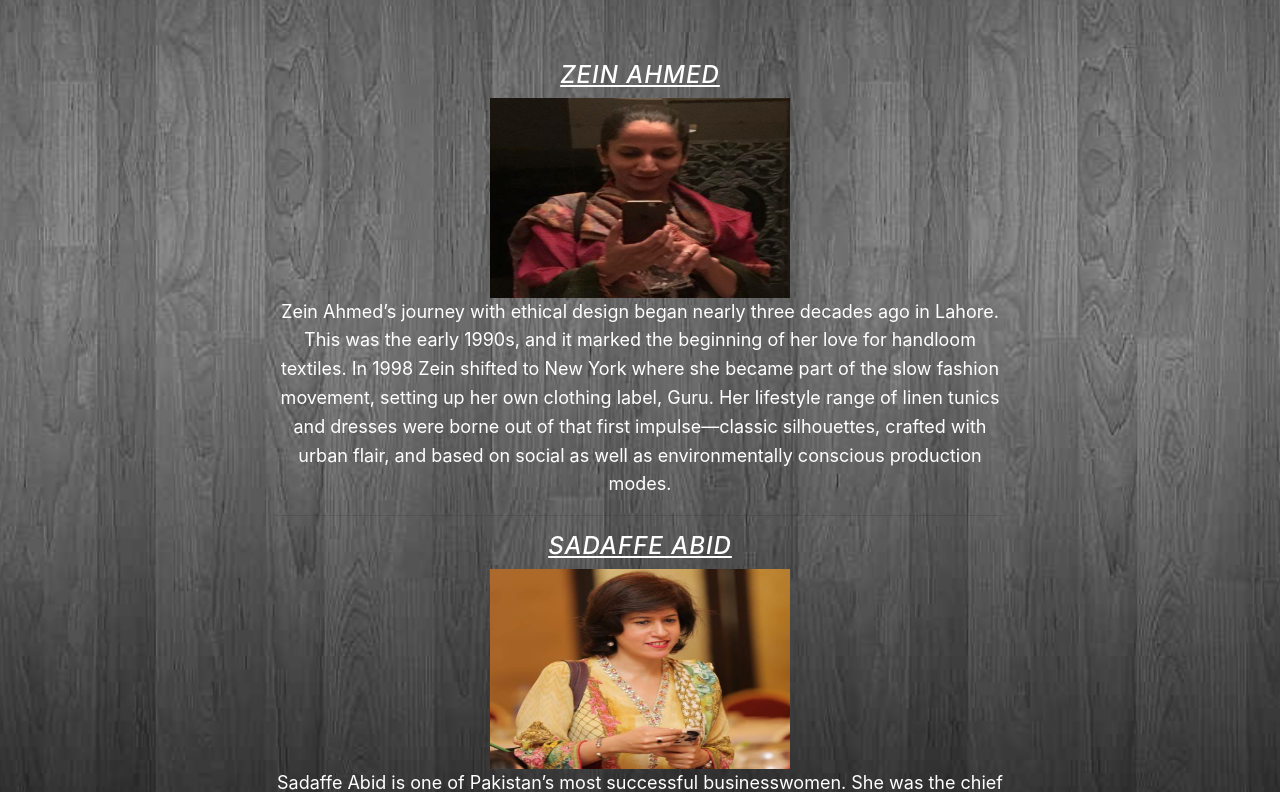
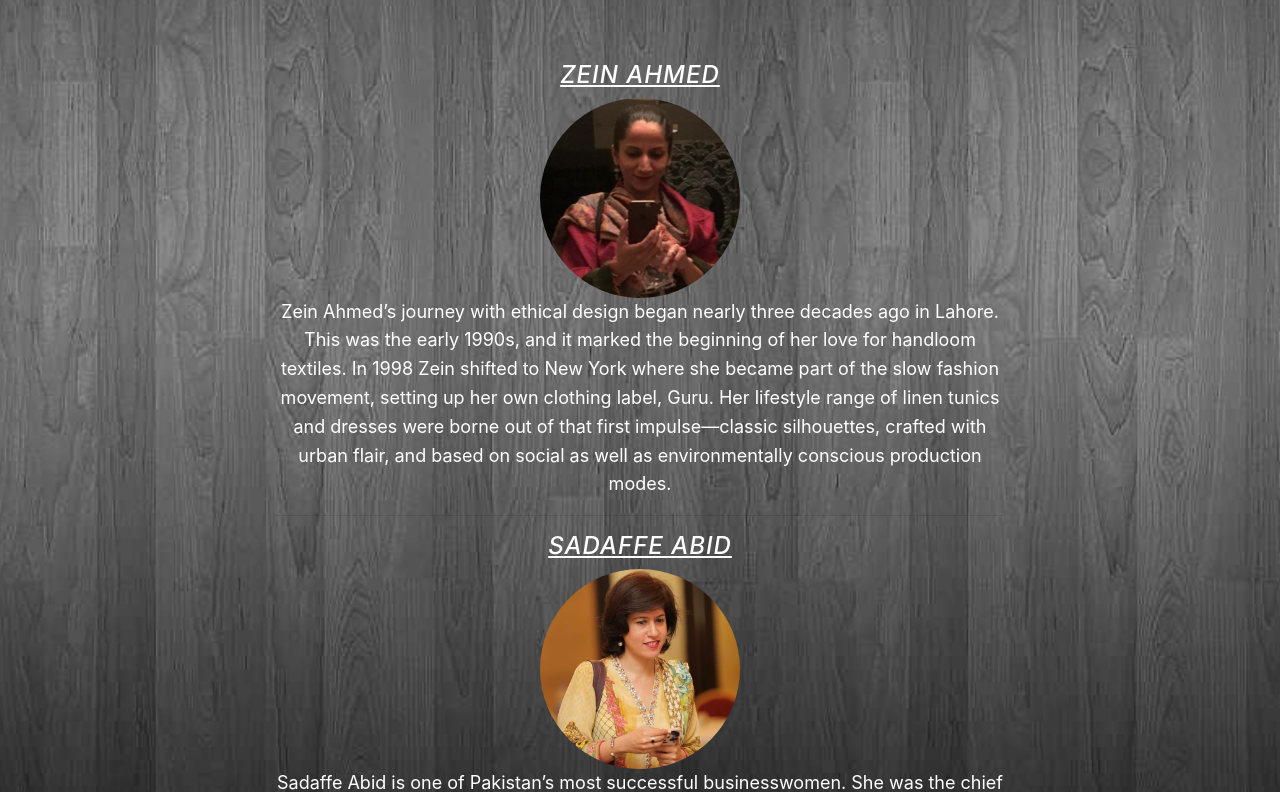
Before and after one commit to Chem-e/making-life-matter, a website with bundled scripts: page index.html in a window 1280 px wide. Shown: the part 1111-1903 px from the top of the page. Built offline with nearby package versions, Linux system fonts and the light colour scheme.

Commit message:
fourth commit

```diff
--- a/css/alter.css
+++ b/css/alter.css
@@ -6,12 +6,19 @@
   text-align: center;
   color: black;
   background: url("../img/3.jpg") no-repeat bottom center scroll;
+  opacity: 0.6;
   background-color: black;
   -webkit-background-size: cover;
   -moz-background-size: cover;
   -o-background-size: cover;
   background-size: cover;
 }
+
+.br{
+border-radius: 90%;
+}
+
+
 .contact-bg {
   color: white;
  background: url("../img/14.jpg") no-repeat center center scroll;
--- a/index.html
+++ b/index.html
@@ -93,7 +93,7 @@
             <div>
              <h4><u><em>Zein Ahmed</em></u></h4>
                             <p>
-                                <img src="img/zein.png" alt="zein-photo" width="300px" height="200px"><br>
+                                <img class="br" src="img/zein.png" alt="zein-photo" width="200px" height="200px"><br>
                                  Zein Ahmed’s journey with ethical design began nearly three decades ago in Lahore. This
                                 was the early 1990s, and it marked the beginning of her love for handloom textiles. In 1998
                                 Zein shifted to New York where she became part of the slow fashion movement, setting up her
@@ -105,7 +105,7 @@
 
              <h4> <u> <em> Sadaffe Abid </em></u></h4>
                             <p>
-                                <img src="img/sadaffe.jpg" alt="sadaffe-photo" width="300px" height="200px;"> <br>
+                                <img class="br" src="img/sadaffe.jpg" alt="sadaffe-photo" width="200px" height="200px;"> <br>
                                 Sadaffe Abid is one of Pakistan’s most successful businesswomen. She was the chief executive
                                 of the Kashf Foundation, one of the largest microfinance institutions in Pakistan, growing
                                 it from a pilot project in two rooms, to serve 300,000 female clients with micro-loans. Ms
```
